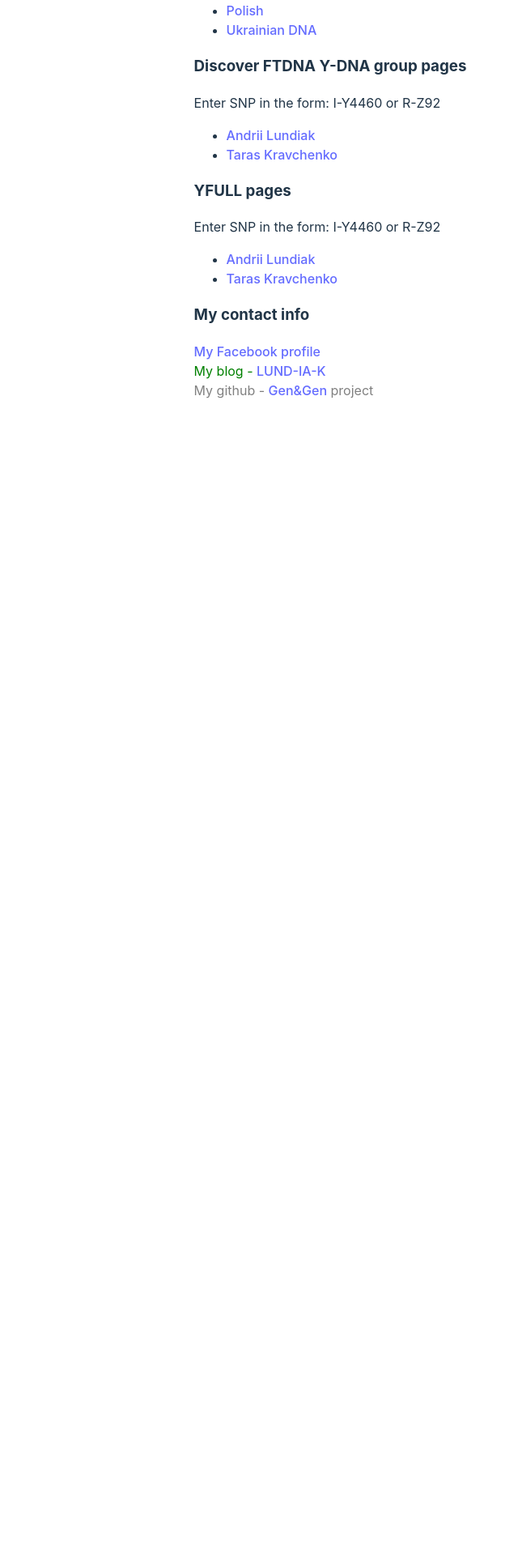
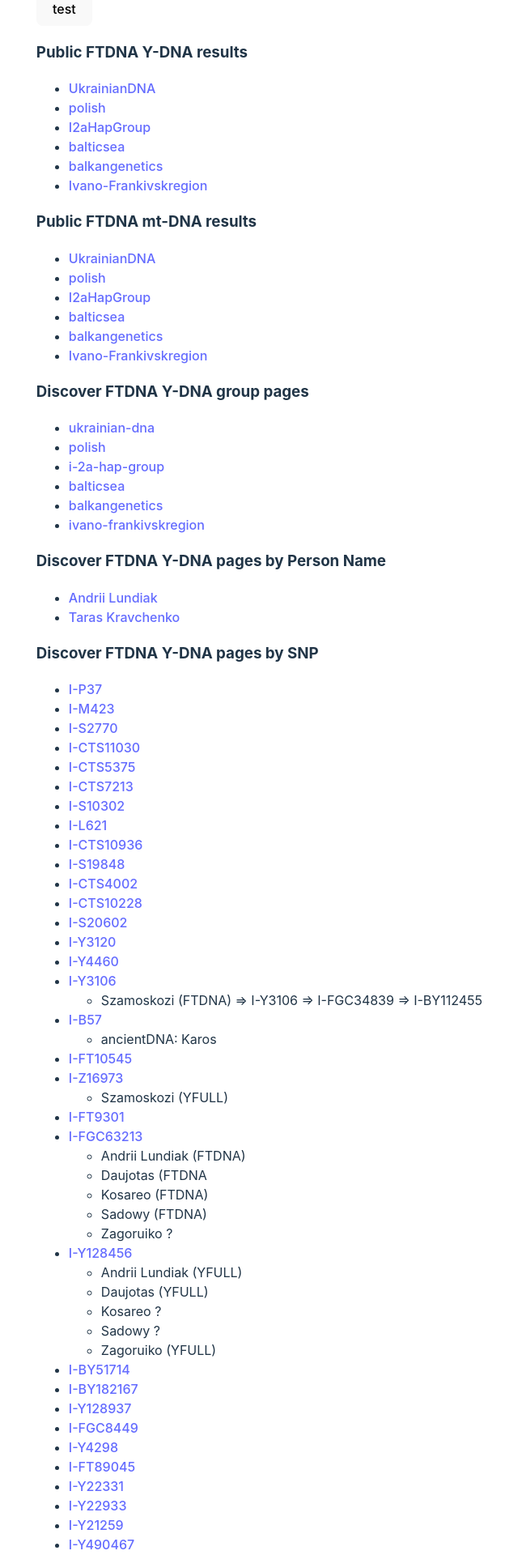
Before and after one commit to alundiak/gen-and-gen, a React (Vite) app in the folder y-dna-app/: page / in a window 1280 px wide. Shown: the part 300-2220 px from the top of the page at 81% size, without its empty margins (232-872 px from the left). Before the commit the page ends 802 px from the top, so only its background shows below. Built offline with nearby package versions, Linux system fonts and the light colour scheme.

Commit message:
Base code refactoring

```diff
--- a/y-dna-app/src/App.tsx
+++ b/y-dna-app/src/App.tsx
@@ -1,6 +1,11 @@
 // import React from 'react'
 import './App.css'
+import { FtdnaDiscoverPages } from './feature-components/FtdnaDiscoverPages'
+import { FtdnaDiscoverPagesBySNP } from './feature-components/FtdnaDiscoverPagesBySNP'
+import { FtdnaGroupPages } from './feature-components/FtdnaGroupPages'
+import { FtdnaPublicResults } from './feature-components/FtdnaPublicResults'
 import { MyContactsInfo } from './feature-components/MyContactsInfo'
+import { YfullPages } from './feature-components/YfullPages'
 
 function App() {
 
@@ -8,59 +13,12 @@ function App() {
     <>
       <h2>Y-DNA</h2>
 
-      <div className="y-dna">
-        <h3>FTDNA Group pages</h3>
-        <section>
-          <ul>
-            <li>
-              <a href="https://www.familytreedna.com/groups/polish">Polish</a>
-            </li>
-            <li>
-              <a href="https://www.familytreedna.com/groups/ukrainian-dna">Ukrainian DNA</a>
-            </li>
-          </ul>
-          <button value="TT">test</button>
-        </section>
-
-        <h3>Public FTDNA Y-DNA results</h3>
-        <section>
-          <ul>
-            <li>
-              <a href="https://www.familytreedna.com/public/polish?iframe=ycolorized">Polish</a>
-            </li>
-            <li>
-              <a href="https://www.familytreedna.com/public/UkrainianDNA?iframe=ycolorized">Ukrainian DNA</a>
-            </li>
-          </ul>
-        </section>
-
-        <h3>Discover FTDNA Y-DNA group pages</h3>
-        <section>
-          <label>Enter SNP in the form: I-Y4460 or R-Z92</label>
-          <ul>
-            <li>
-              <a href="https://discover.familytreedna.com/y-dna/I-FGC63213/tree">Andrii Lundiak</a>
-            </li>
-            <li>
-              <a href="https://discover.familytreedna.com/y-dna/I-FT278687/tree">Taras Kravchenko</a>
-            </li>
-
-          </ul>
-        </section>
-
-        <h3>YFULL pages</h3>
-        <section>
-          <label>Enter SNP in the form: I-Y4460 or R-Z92</label>
-          <ul>
-            <li>
-              <a href="https://www.yfull.com/tree/I-Y128456/">Andrii Lundiak</a>
-            </li>
-            <li>
-              <a href="https://www.yfull.com/tree/I-FT278687/">Taras Kravchenko</a>
-            </li>
-
-          </ul>
-        </section>
+      <div className="y-dna-app">
+        <FtdnaGroupPages />
+        <FtdnaPublicResults />
+        <FtdnaDiscoverPages />
+        <FtdnaDiscoverPagesBySNP />
+        <YfullPages />
 
         <footer>
           <MyContactsInfo />
--- /dev/null
+++ b/y-dna-app/src/data/ftdna-I2-SNP-chain.json
@@ -0,0 +1,71 @@
+[
+  "I-P37",
+  "I-M423",
+  "I-S2770",
+  "I-CTS11030",
+  "I-CTS5375",
+  "I-CTS7213",
+  "I-S10302",
+  "I-L621",
+  "I-CTS10936",
+  "I-S19848",
+  "I-CTS4002",
+  "I-CTS10228",
+  "I-S20602",
+  "I-Y3120",
+  "I-Y4460",
+  {
+    "snp": "I-Y3106",
+    "people": [
+      "Szamoskozi (FTDNA) => I-Y3106 => I-FGC34839 => I-BY112455"
+    ]
+  },
+  {
+    "snp": "I-B57",
+    "people": [
+      "ancientDNA: Karos"
+    ]
+  },
+  "I-FT10545",
+  {
+    "snp": "I-Z16973",
+    "people": [
+      "Szamoskozi (YFULL)"
+    ]
+  },
+  "I-FT9301",
+  {
+    "snp": "I-FGC63213",
+    "people": [
+      "Andrii Lundiak (FTDNA)",
+      "Daujotas (FTDNA",
+      "Kosareo (FTDNA)",
+      "Sadowy (FTDNA)",
+      "Zagoruiko ?"
+    ]
+  },
+  {
+    "snp": "I-Y128456",
+    "people": [
+      "Andrii Lundiak (YFULL)",
+      "Daujotas (YFULL)",
+      "Kosareo ?",
+      "Sadowy ?",
+      "Zagoruiko (YFULL)"
+    ]
+  },
+  "I-BY51714",
+  "I-BY182167",
+  "I-Y128937",
+  "I-FGC8449",
+  "I-Y4298",
+  "I-FT89045",
+  "I-Y22331",
+  "I-Y22933",
+  "I-Y21259",
+  "I-Y490467",
+  "I-L670",
+  "I-L670.1",
+  "I-L670.2",
+  "I-Y126531"
+]
--- /dev/null
+++ b/y-dna-app/src/data/ftdna.json
@@ -0,0 +1,33 @@
+[
+  {
+    "idGroup": "ukrainian-dna",
+    "idPublic": "UkrainianDNA",
+    "groupsTimeTree": "https://discover.familytreedna.com/groups/ukrainian-dna/tree"
+  },
+  {
+    "idGroup": "polish",
+    "idPublic": "polish",
+    "groupsTimeTree": "https://discover.familytreedna.com/groups/polish/tree"
+  },
+  {
+    "idGroup": "i-2a-hap-group",
+    "idPublic": "I2aHapGroup",
+    "mtDnaResults": null,
+    "groupsTimeTree": "https://discover.familytreedna.com/groups/i-2a-hap-group/tree"
+  },
+  {
+    "idGroup": "balticsea",
+    "idPublic": "balticsea",
+    "groupsTimeTree": "https://discover.familytreedna.com/groups/balticsea/tree"
+  },
+  {
+    "idGroup": "balkangenetics",
+    "idPublic": "balkangenetics",
+    "groupsTimeTree": "https://discover.familytreedna.com/groups/balkangenetics/tree"
+  },
+  {
+    "idGroup": "ivano-frankivskregion",
+    "idPublic": "Ivano-Frankivskregion",
+    "groupUrl": "https://www.familytreedna.com/groups/ivano-frankivskregion"
+  }
+]
--- /dev/null
+++ b/y-dna-app/src/feature-components/FtdnaDiscoverPages.tsx
@@ -0,0 +1,19 @@
+import ftDnaData from '../data/ftdna.json';
+import { FTDNA_DISCOVER } from './shared';
+
+export function FtdnaDiscoverPages() {
+  return <>
+    <h3>Discover FTDNA Y-DNA group pages</h3>
+    <section>
+      <ul>
+        {
+          ftDnaData.map((item, index) => {
+            const key = `${index}-${item.idGroup}-discover-page`;
+            const url = `${FTDNA_DISCOVER}/${item.idGroup}`;
+            return <li key={key}><a href={url} target="_blank">{item.idGroup}</a></li>
+          })
+        }
+      </ul>
+    </section>
+  </>;
+}
--- /dev/null
+++ b/y-dna-app/src/feature-components/FtdnaDiscoverPagesBySNP.tsx
@@ -0,0 +1,41 @@
+import i2aSNPdata from '../data/ftdna-I2-SNP-chain.json';
+import { MyYdnaMatchPeople } from './MyYdnaMatchPeople';
+import { FTDNA_DISCOVER_Y_DNA, parseSNP_data } from './shared';
+
+export function FtdnaDiscoverPagesBySNP() {
+  return <>
+    <h3>Discover FTDNA Y-DNA pages by Person Name</h3>
+    <section>
+      <ul>
+        <li>
+          <a href="https://discover.familytreedna.com/y-dna/I-FGC63213/tree">Andrii Lundiak</a>
+        </li>
+        <li>
+          <a href="https://discover.familytreedna.com/y-dna/I-FT278687/tree">Taras Kravchenko</a>
+        </li>
+      </ul>
+    </section>
+
+    <h3>Discover FTDNA Y-DNA pages by SNP</h3>
+    <section>
+      {/* <label>Enter SNP in the form: I-Y4460</label> */}
+      <ul>
+        {
+          i2aSNPdata.map((element, index) => {
+            const { SNP, people } = parseSNP_data(element);
+            const key = `${index}-${SNP}-y-dna-snp`;
+            const url = `${FTDNA_DISCOVER_Y_DNA}/${SNP}`; // TBD: maybe add/extend with suffixes
+            return (
+              <li key={key}>
+                <a href={url} target="_blank">{SNP}</a>
+                {
+                  people && <MyYdnaMatchPeople names={people} />
+                }
+              </li>
+            );
+          })
+        }
+      </ul>
+    </section>
+  </>;
+}
--- /dev/null
+++ b/y-dna-app/src/feature-components/FtdnaGroupPages.tsx
@@ -0,0 +1,20 @@
+import ftDnaData from '../data/ftdna.json';
+import { FTDNA_GROUP } from './shared';
+
+export function FtdnaGroupPages() {
+  return <>
+    <h3>FTDNA Group pages</h3>
+    <section>
+      <ul>
+        {
+          ftDnaData.map((item, index) => {
+            const key = `${index}-${item.idGroup}-group`;
+            const url = `${FTDNA_GROUP}/${item.idGroup}`;
+            return <li key={key}><a href={url} target="_blank">{item.idGroup}</a></li>
+          })
+        }
+      </ul>
+      <button value="Test">test</button>
+    </section>
+  </>;
+}
--- /dev/null
+++ b/y-dna-app/src/feature-components/FtdnaPublicResults.tsx
@@ -0,0 +1,31 @@
+import ftDnaData from '../data/ftdna.json';
+import { FTDNA_PUBLIC } from './shared';
+
+export function FtdnaPublicResults() {
+  return <>
+    <h3>Public FTDNA Y-DNA results</h3>
+    <section>
+      <ul>
+        {
+          ftDnaData.map((item, index) => {
+            const key = `${index}-${item.idGroup}-ycolorized`;
+            const url = `${FTDNA_PUBLIC}/${item.idPublic}?iframe=ycolorized`;
+            return <li key={key}><a href={url} target="_blank">{item.idPublic}</a></li>
+          })
+        }
+      </ul>
+    </section>
+
+    <h3>Public FTDNA mt-DNA results</h3>
+    <section>
+      <ul>
+        {
+          ftDnaData.map((item, index) => {
+            const url = `${FTDNA_PUBLIC}/${item.idPublic}?iframe=mtresults`;
+            return <li key={`${index}-${item.idGroup}-mtresults`}><a href={url} target="_blank">{item.idPublic}</a></li>
+          })
+        }
+      </ul>
+    </section>
+  </>;
+}
--- /dev/null
+++ b/y-dna-app/src/feature-components/MyYdnaMatchPeople.tsx
@@ -0,0 +1,12 @@
+
+export function MyYdnaMatchPeople({ names }: { names: string[] }) {
+  if (!names.length) {
+    return null;
+  }
+
+  return <ul>
+    {names.map((name: string, index: number) => {
+      return <li key={`${index}-name`}>{name}</li>
+    })}
+  </ul>;
+}
--- /dev/null
+++ b/y-dna-app/src/feature-components/YfullPages.tsx
@@ -0,0 +1,38 @@
+import i2aSNPdata from '../data/ftdna-I2-SNP-chain.json';
+import { MyYdnaMatchPeople } from './MyYdnaMatchPeople';
+import { YFULL_URL, parseSNP_data } from './shared';
+
+export function YfullPages() {
+  return <>
+    <h3>YFULL pages</h3>
+    <section>
+      {/* <label>Enter SNP in the form: I-Y4460 or R-Z92</label> */}
+      <ul>
+        {
+          i2aSNPdata.map((element, index) => {
+            const { SNP, people } = parseSNP_data(element);
+            const key = `${index}-${SNP}-on-yfull`;
+            const url = `${YFULL_URL}/${SNP}`;
+            return (
+              <li key={key}>
+                <a href={url} target="_blank">{SNP}</a>
+                {
+                  people && <MyYdnaMatchPeople names={people} />
+                }
+              </li>
+            );
+          })
+        }
+      </ul>
+    </section>
+
+    <h3>YFULL pages (other people or DNA samples NOT direct in my Y-DNA SNP chain)</h3>
+    <section>
+      <ul>
+        <li>
+          <a href="https://www.yfull.com/tree/I-FT278687/">Taras Kravchenko</a>
+        </li>
+      </ul>
+    </section>
+  </>;
+}
--- /dev/null
+++ b/y-dna-app/src/feature-components/shared.ts
@@ -0,0 +1,34 @@
+export const FTDNA_GROUP = 'https://www.familytreedna.com/groups';
+export const FTDNA_PUBLIC = 'https://www.familytreedna.com/public';
+export const FTDNA_DISCOVER = 'https://discover.familytreedna.com/groups';
+export const FTDNA_DISCOVER_Y_DNA = 'https://discover.familytreedna.com/y-dna';
+export const FTDNA_DISCOVER_Y_DNA_SECTIONS = [
+  "story",
+  "frequency",
+  "notable",
+  "migration",
+  "globetrekker",
+  "ancient",
+  "tree",
+  "path",
+  "projects",
+  "scientific",
+  "compare"
+];
+export const YFULL_URL = 'https://www.yfull.com/tree';
+
+export function parseSNP_data(element: any) {
+  let SNP = '', people = [];
+
+  if (typeof element === 'string') {
+    SNP = element;
+  } else {
+    SNP = element.snp;
+    people = element.people;
+  }
+
+  return {
+    SNP,
+    people
+  }
+}
```
Also changed, not shown: 2 other files (tests, documents, lock files or other folders).
